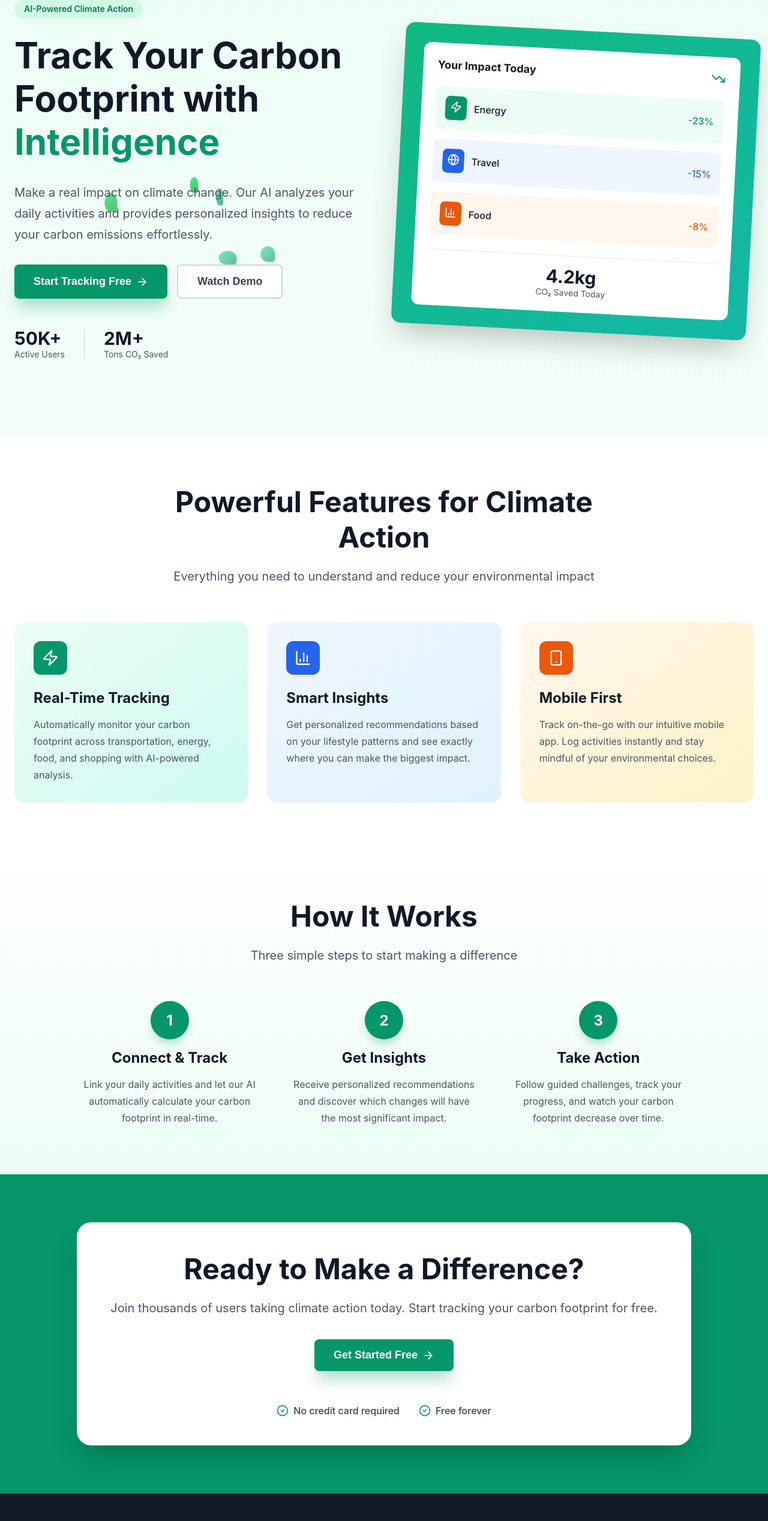
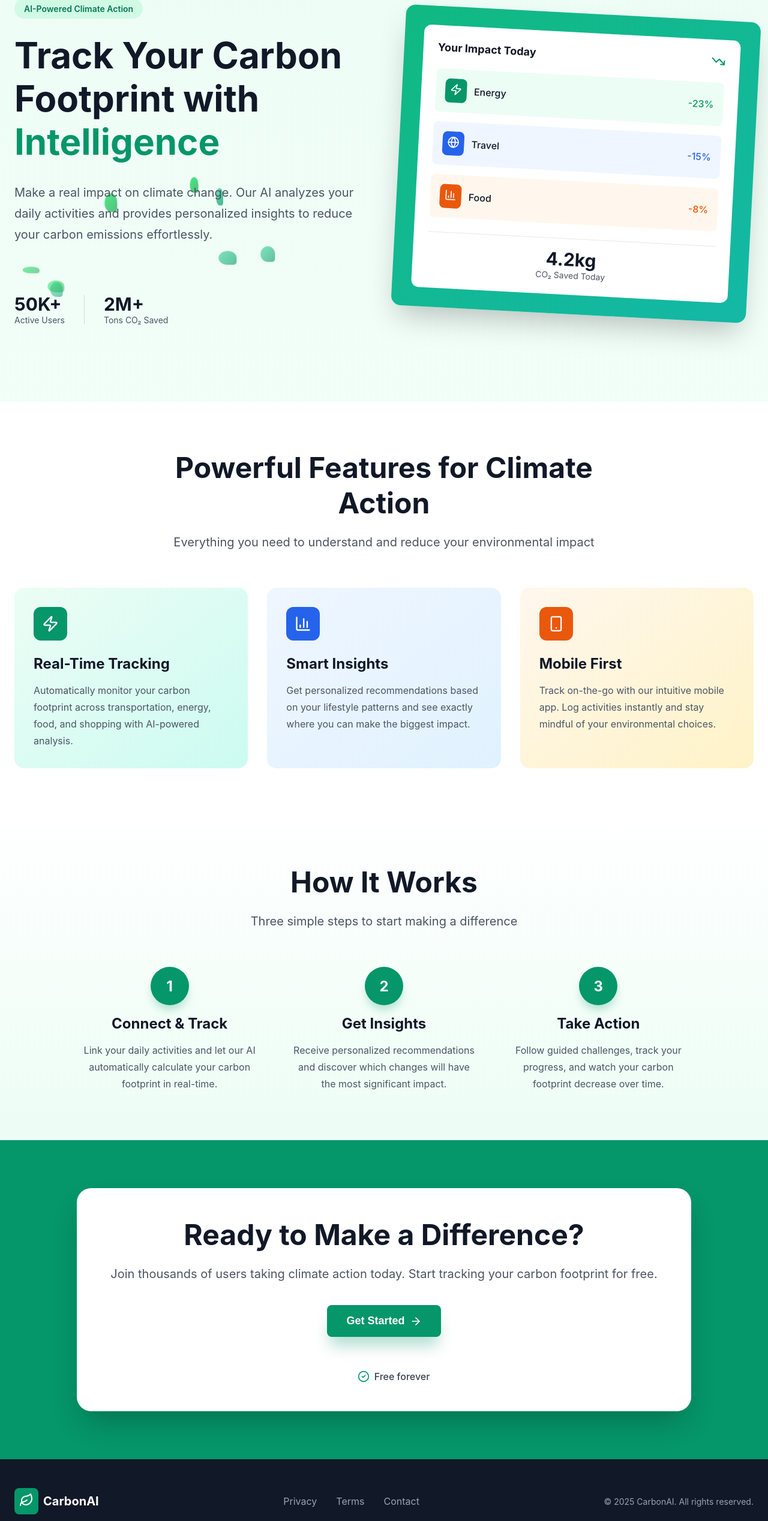
Before and after one commit to TechyShie/EcoPulse_Frontend, a React (Vite) app in the folder client/: page / in a window 1280 px wide. Shown: the part 232-2768 px from the top of the page at 60% size. Built offline with nearby package versions, Linux system fonts and the light colour scheme; the HTML template or start-up script is replaced by a standard one.

Commit message:
more changes to landignpage

```diff
--- a/client/src/App.jsx
+++ b/client/src/App.jsx
@@ -32,7 +32,6 @@ function App() {
           <div className="nav-links">
             <a href="#features" className="nav-link">Features</a>
             <a href="#how-it-works" className="nav-link">How It Works</a>
-            <a href="#pricing" className="nav-link">Pricing</a>
             <button className="btn-primary">Get Started</button>
           </div>
         </nav>
@@ -53,11 +52,6 @@ function App() {
                 Make a real impact on climate change. Our AI analyzes your daily activities and provides personalized insights to reduce your carbon emissions effortlessly.
               </p>
               <div className="hero-buttons">
-                <button className="btn-cta">
-                  <span>Start Tracking Free</span>
-                  <ArrowRight className="btn-icon" />
-                </button>
-                <button className="btn-secondary">Watch Demo</button>
               </div>
               <div className="hero-stats">
                 <div className="stat">
@@ -193,7 +187,7 @@ function App() {
           </div>
         </section>
 
-        {/* CTA Section */}
+
         <section className="cta-section">
           <div className="cta-card">
             <div className="cta-content">
@@ -203,14 +197,12 @@ function App() {
               </p>
               <div className="cta-button-wrapper">
                 <button className="btn-cta-large">
-                  <span>Get Started Free</span>
+                  <span>Get Started </span>
                   <ArrowRight className="btn-icon" />
                 </button>
               </div>
               <div className="cta-features">
                 <div className="cta-feature">
-                  <CheckCircle2 className="check-icon" />
-                  <span>No credit card required</span>
                 </div>
                 <div className="cta-feature">
                   <CheckCircle2 className="check-icon" />
```
